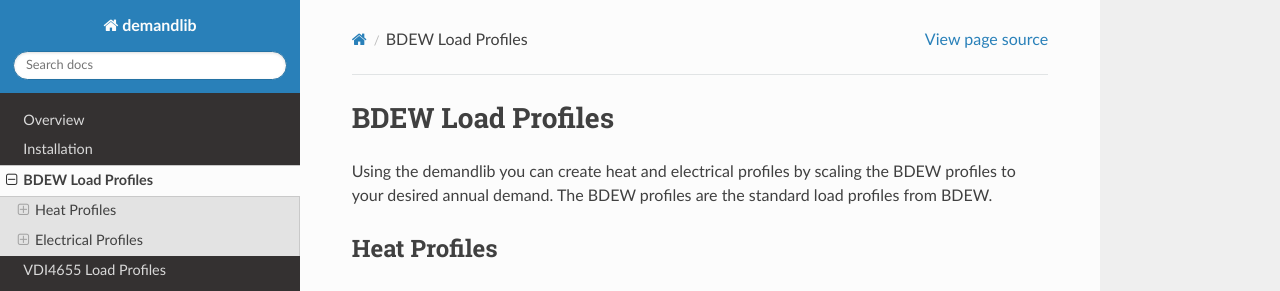
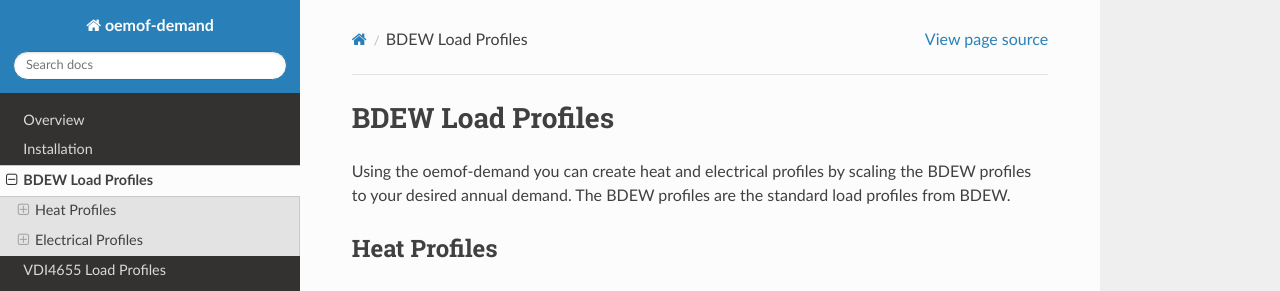
Before and after one commit to oemof/demandlib, a Sphinx documentation site: the page built from docs/bdew.rst, in a window 1280 px wide and 900 px high. Shown: the top 291 px of the window. Built offline with Sphinx 7.4.7 and the Read the Docs theme 3.1.0, drawn with Linux system fonts in a browser that asks for light colours; formulas are drawn with MathJax 3; the version number could not be read and is left out; some of the changed text lies outside the part shown.

Commit message:
Rename occurrence of demandlib

```diff
--- a/CHANGELOG.rst
+++ b/CHANGELOG.rst
@@ -82,7 +82,7 @@ New features
 Bug fixes
 #########
 *   Fix improper use of pandas.dataframe.merge
-    (demandlib will now work with pandas>=1.2)
+    (oemof-demand will now work with pandas>=1.2)
 
 Other changes
 #############
--- a/docs/bdew.rst
+++ b/docs/bdew.rst
@@ -2,7 +2,7 @@
 BDEW Load Profiles
 ==================
 
-Using the demandlib you can create heat and electrical profiles by scaling the BDEW profiles to your desired annual demand.
+Using the oemof-demand you can create heat and electrical profiles by scaling the BDEW profiles to your desired annual demand.
 The BDEW profiles are the standard load profiles from BDEW.
 
 Heat Profiles
@@ -67,7 +67,7 @@ Usage
 
 .. code-block:: python
 
-    from demandlib import bdew
+    from oemof-demand import bdew
 
     ...
 
@@ -135,7 +135,7 @@ Usage
 
 .. code-block:: python
 
-    from demandlib import bdew
+    from oemof-demand import bdew
     e_slp = bdew.ElecSlp(year=2020)
 
     # get all available types
--- a/docs/conf.py
+++ b/docs/conf.py
@@ -28,7 +28,7 @@ extensions = [
 ]
 source_suffix = ".rst"
 master_doc = "index"
-project = "demandlib"
+project = "oemof-demand"
 year = "2016-2024"
 author = "oemof developer group"
 copyright = "{0}, {1}".format(year, author)
@@ -37,8 +37,8 @@ version = release = __version__
 pygments_style = "trac"
 templates_path = ["."]
 extlinks = {
-    "issue": ("https://github.com/oemof/demandlib/issues/%s", "#"),
-    "pr": ("https://github.com/oemof/demandlib/pull/%s", "PR #"),
+    "issue": ("https://github.com/oemof/oemof-demand/issues/%s", "#"),
+    "pr": ("https://github.com/oemof/oemof-demand/pull/%s", "PR #"),
 }
 # on_rtd is whether we are on readthedocs.org
 on_rtd = os.environ.get("READTHEDOCS", None) == "True"
--- a/docs/further_profiles.rst
+++ b/docs/further_profiles.rst
@@ -22,7 +22,7 @@ located in the examples directory of the repository.
 .. code-block:: python
 
     import datetime
-    import demandlib.particular_profiles as profiles
+    import oemof-demand.particular_profiles as profiles
     import pandas as pd
 
     holidays = {
--- a/docs/installation.rst
+++ b/docs/installation.rst
@@ -4,4 +4,4 @@ Installation
 
 At the command line::
 
-    pip install demandlib
+    pip install oemof-demand
--- a/docs/reference/index.rst
+++ b/docs/reference/index.rst
@@ -1,27 +1,27 @@
 Reference
 =========
 
-.. automodule:: demandlib.bdew.elec_slp
+.. automodule:: oemof-demand.bdew.elec_slp
     :members:
     :undoc-members:
     :show-inheritance:
 
-.. automodule:: demandlib.bdew.heat_building
+.. automodule:: oemof-demand.bdew.heat_building
     :members:
     :undoc-members:
     :show-inheritance:
 
-.. automodule:: demandlib.particular_profiles
+.. automodule:: oemof-demand.particular_profiles
     :members:
     :undoc-members:
     :show-inheritance:
 
-.. automodule:: demandlib.vdi.regions
+.. automodule:: oemof-demand.vdi.regions
     :members:
     :undoc-members:
     :show-inheritance:
 
-.. automodule:: demandlib.vdi.dwd_try
+.. automodule:: oemof-demand.vdi.dwd_try
     :members:
     :undoc-members:
     :show-inheritance:
--- a/docs/vdi4655.rst
+++ b/docs/vdi4655.rst
@@ -24,7 +24,7 @@ Example Usage
 
 Here's a basic example of how to use the VDI 4655 module::
 
-    from demandlib import vdi
+    from oemof-demand import vdi
 
     # Define houses
     houses = [
```
Also changed, not shown: CONTRIBUTING.rst (+5 -5 lines), README.rst (+23 -23 lines), pyproject.toml (+6 -6 lines), 11 other files.
